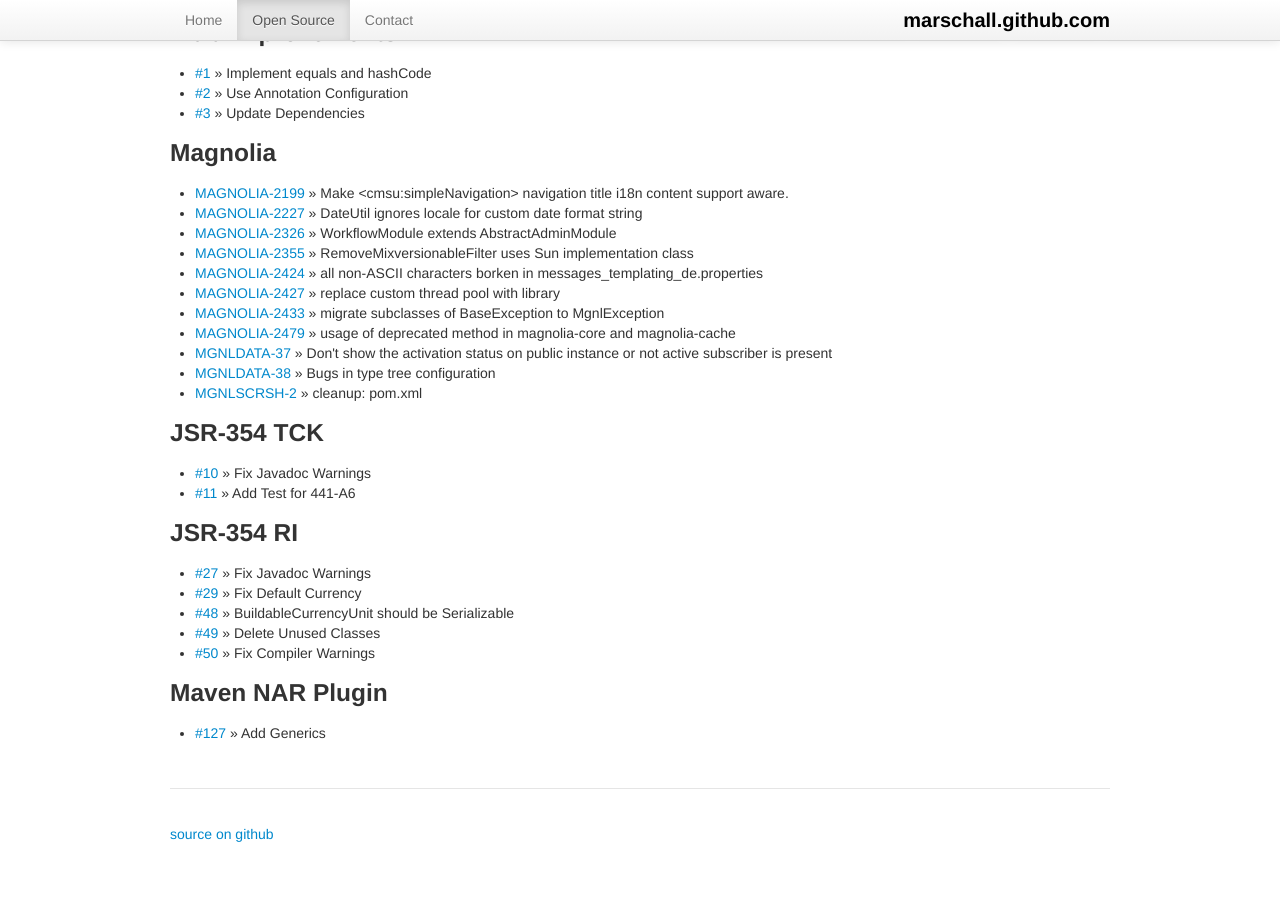
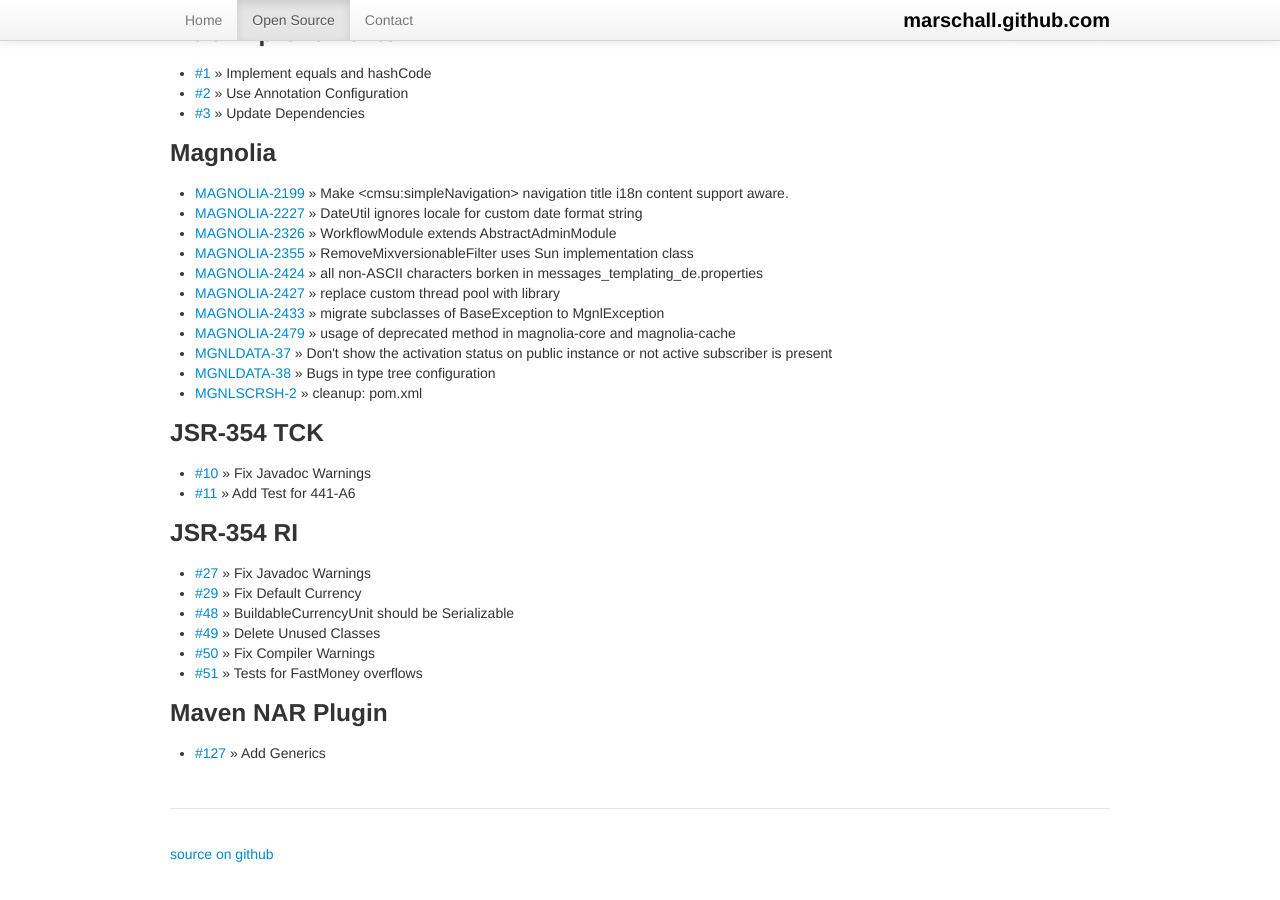
Before and after one commit to marschall/marschall.github.com, a Jekyll site: the page built from open-source.html, in a window 1280 px wide and 900 px high, scrolled down 2877 px. Built offline with Jekyll 4.4.1, drawn with Linux system fonts in a browser that asks for light colours.

Commit message:
add jsr-354 tests

```diff
--- a/open-source.html
+++ b/open-source.html
@@ -219,6 +219,8 @@
   <li><a href="https://github.com/JavaMoney/jsr354-ri/pull/48">#48</a> &raquo; BuildableCurrencyUnit should be Serializable</li>
   <li><a href="https://github.com/JavaMoney/jsr354-ri/pull/49">#49</a> &raquo; Delete Unused Classes</li>
   <li><a href="https://github.com/JavaMoney/jsr354-ri/pull/50">#50</a> &raquo; Fix Compiler Warnings</li>
+  <li><a href="https://github.com/JavaMoney/jsr354-ri/pull/51">#51</a> &raquo; Tests for FastMoney overflows</li>
+
 </ul>
 <h3>Maven NAR Plugin</h3>
 <ul>
```
